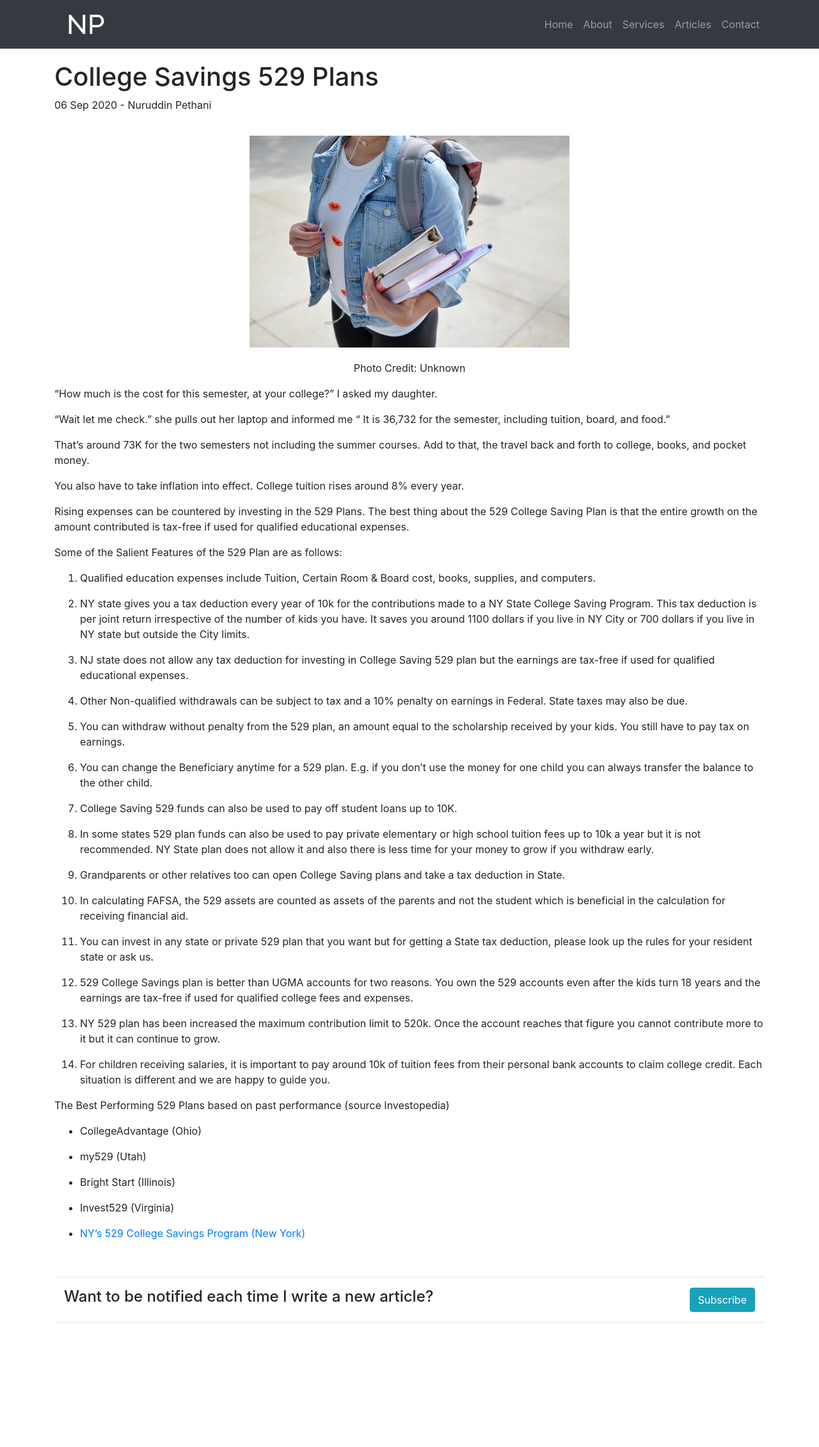
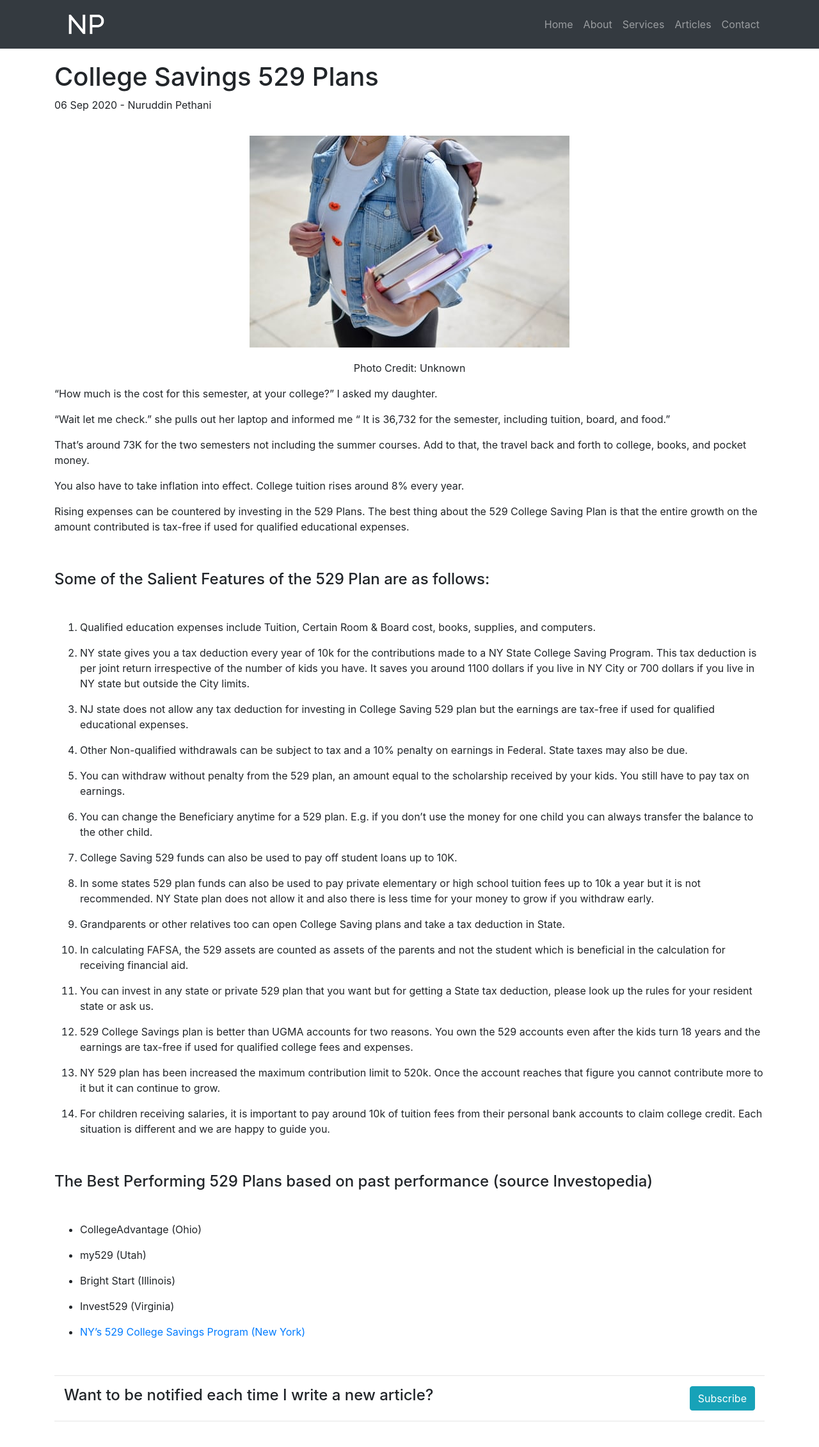
Before and after one commit to spethani/dad-website, a Jekyll site: the page built from _posts/2020-09-06-college-savings-529-plans.md, in a window 1280 px wide. Shown: the whole page at 64% size. Built offline with Jekyll 4.4.1, drawn with Linux system fonts in a browser that asks for light colours; before the commit the page ends 2107 px from its top, so only the background shows below that.

Commit message:
formatting college savings

```diff
--- a/_posts/2020-09-06-college-savings-529-plans.md
+++ b/_posts/2020-09-06-college-savings-529-plans.md
@@ -19,8 +19,10 @@ You also have to take inflation into effect.  College tuition rises around 8% ev
 
 Rising expenses can be countered by investing in the 529 Plans. The best thing about the 529 College Saving Plan is that the entire growth on the amount contributed is tax-free if used for qualified educational expenses.
 
-Some of the Salient Features of the 529 Plan are as follows:
 
+&nbsp;
+#### Some of the Salient Features of the 529 Plan are as follows:
+&nbsp;
 1. Qualified education expenses include Tuition, Certain Room & Board cost, books, supplies, and computers.
 
 2. NY state gives you a tax deduction every year of 10k for the contributions made to a NY State College Saving Program.  This tax deduction is per joint return irrespective of the number of kids you have.  It saves you around 1100 dollars if you live in NY City or 700 dollars if you live in NY state but outside the City limits.
@@ -49,8 +51,10 @@ Some of the Salient Features of the 529 Plan are as follows:
 
 14. For children receiving salaries, it is important to pay around 10k of tuition fees from their personal bank accounts to claim college credit. Each situation is different and we are happy to guide you.
 
-The Best Performing 529 Plans based on past performance (source Investopedia)
 
+&nbsp;
+#### The Best Performing 529 Plans based on past performance (source Investopedia)
+&nbsp;
 - CollegeAdvantage (Ohio)
 
 - my529 (Utah)
```
Also changed, not shown: 1 other file.
